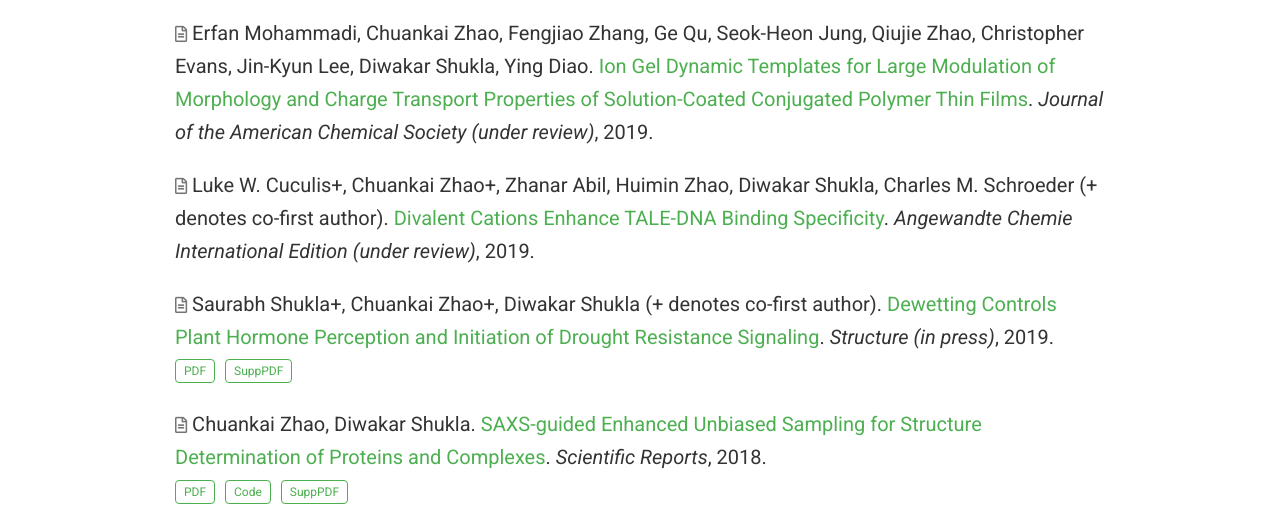
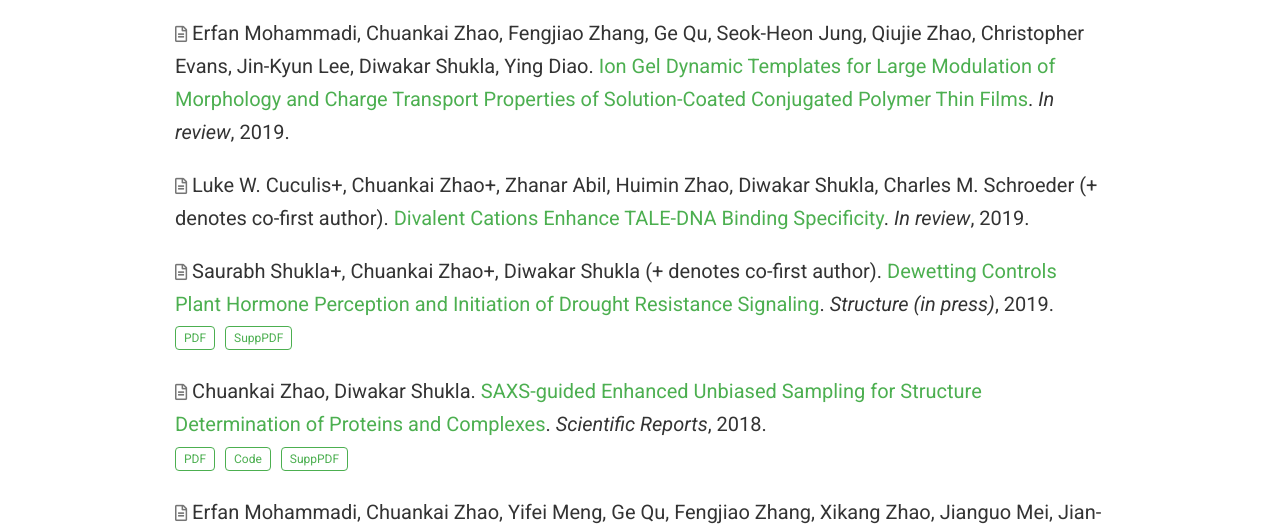
Before and after one commit to chuankaizhao/chuankaizhao.github.io, a plain HTML site: page publication/index.html in a window 1280 px wide. Shown: the part 220-746 px from the top of the page. Drawn offline with nearby package versions, Linux system fonts and the light colour scheme; some icons are missing.

Commit message:
update personal website

```diff
--- a/publication/index.html
+++ b/publication/index.html
@@ -456,7 +456,7 @@
   <span itemprop="author">
     Erfan Mohammadi, Chuankai Zhao, Fengjiao Zhang, Ge Qu, Seok-Heon Jung, Qiujie Zhao, Christopher Evans, Jin-Kyun Lee, Diwakar Shukla, Ying Diao</span>.
   <a href="/publication/2019-ion-gel-template/" itemprop="name">Ion Gel Dynamic Templates for Large Modulation of Morphology and Charge Transport Properties of Solution-Coated Conjugated Polymer Thin Films</a>.
-  <em>Journal of the American Chemical Society (under review)</em>,
+  <em>In review</em>,
   2019.
   <p>
 
@@ -503,7 +503,7 @@
   <span itemprop="author">
     Luke W. Cuculis+, Chuankai Zhao+, Zhanar Abil, Huimin Zhao, Diwakar Shukla, Charles M. Schroeder (+ denotes co-first author)</span>.
   <a href="/publication/2019-tale/" itemprop="name">Divalent Cations Enhance TALE-DNA Binding Specificity</a>.
-  <em>Angewandte Chemie International Edition (under review)</em>,
+  <em>In review</em>,
   2019.
   <p>
 
```
Also changed, not shown: index.html (+1 -1 lines), project/tale-dna-binding/index.html (+1 -1 lines), publication/2019-ion-gel-template/index.html (+1 -1 lines), publication/2019-tale/index.html (+1 -1 lines), project/tale-dna-binding/featured copy.png (added), project/tale-dna-binding/featured copy_hu4414a1247f28179c6285c6e968acd8ba_360493_550x0_resize_q90_box_2.png (added), project/tale-dna-binding/featured.png, 1 other file.
